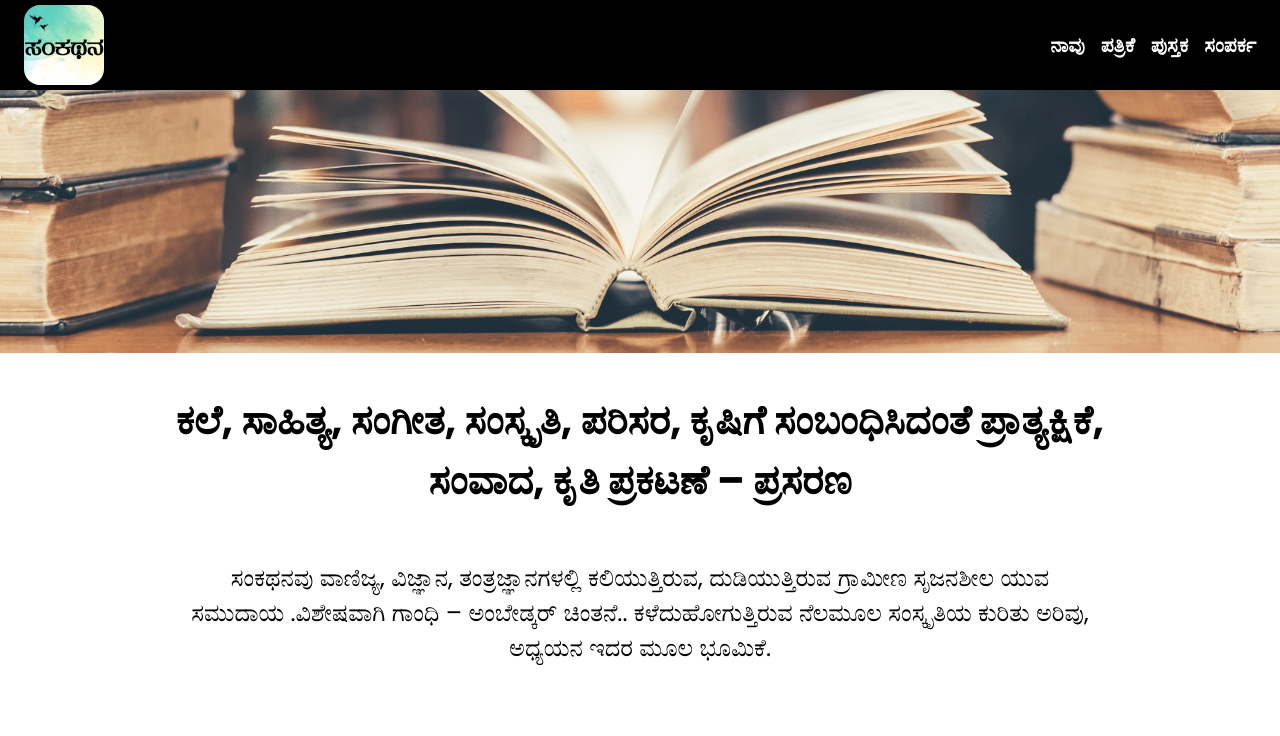
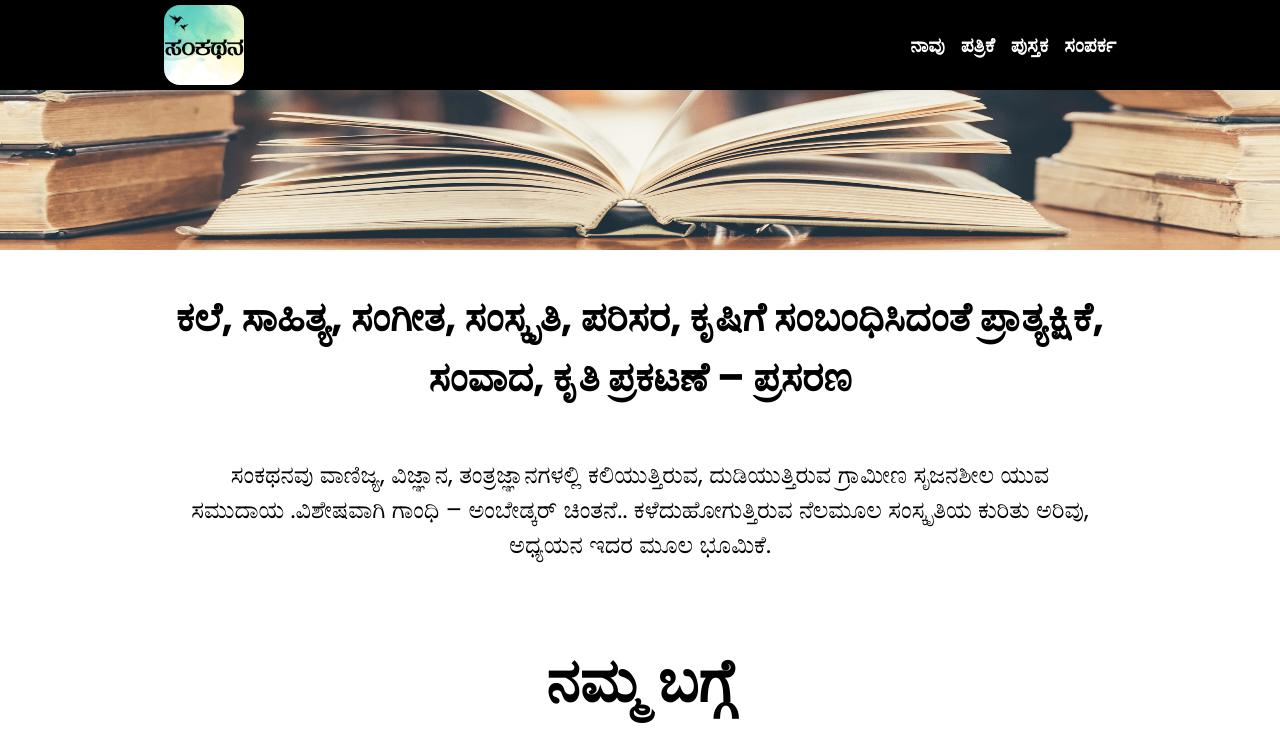
Before and after one commit to ggangadhara/sankathana, a plain HTML site: page index.html in a window 1280 px wide. Shown: the top 736 px of the page. Drawn offline with Linux system fonts and the light colour scheme.

Commit message:
changed nav bar

```diff
--- a/index.html
+++ b/index.html
@@ -10,7 +10,8 @@
   </head>
   <body>
     <section>
-      <nav>
+      <div class="nav_div">
+        <nav class="row">
           <img class="logo" src="./assets/logo.jpg" alt="logo image" />
           <ul>
             <li><a href="#about">ನಾವು</a></li>
@@ -19,6 +20,8 @@
             <li><a href="#contact">ಸಂಪರ್ಕ</a></li>
           </ul>
         </nav>
+      </div>
+
       <header>
         <div class="row">
           <h1>
@@ -67,8 +70,8 @@
                 ಡಿಜಿಟಲ್ ಮಾಧ್ಯಮವು ಮುನ್ನೆಲೆಗೆ ಬರಲು ತೊಡಗಿದಂತೆ ಮುದ್ರಣ ಮಾಧ್ಯಮದಲ್ಲಿದ್ದ
                 ಸಾಹಿತ್ಯಿಕ ಪತ್ರಿಕೆಗಳು ತಮ್ಮದೇ ಆದ ಬೇರೆ ಬೇರೆ ಕಾರಣಗಳಿಗೆ ನಿಂತುಹೋಗ
                 ತೊಡಗಿದವು. ಹಾಗಿದ್ದಾಗ ಅಂತರ್ಜಾಲ ತಾಣಗಳಲ್ಲಿ ಪರಸ್ಪರ ಪರಿಚಯವಾಗಿದ್ದ
-                ಗೆಳೆಯ, ಹಿರಿಯ ನೆರವಿನಿಂದ ರಾಜೇಂದ್ರ ಪ್ರಸಾದ್ ೨೦೧೫ ರ ಮೇ 17 ರಂದು ಸಂಕಥನ
-                ಪತ್ರಿಕೆಯ ಮೊದಲ ಸಂಚಿಕೆ ಹೊರತಂದರು.
+                ಗೆಳೆಯ, ಹಿರಿಯ ನೆರವಿನಿಂದ <strong>ರಾಜೇಂದ್ರ ಪ್ರಸಾದ್</strong> ೨೦೧೫ ರ
+                ಮೇ 17 ರಂದು ಸಂಕಥನ ಪತ್ರಿಕೆಯ ಮೊದಲ ಸಂಚಿಕೆ ಹೊರತಂದರು.
               </p>
               <p class="section_description">
                 ೨೦೨೦ ರ ಮಧ್ಯ ಭಾಗದಲ್ಲಿ ಸಂಕಥನ ಸಾಹಿತ್ಯ ಪತ್ರಿಕೆಯನ್ನು ಉಳಿಸಿರುವ ಬಾಕಿ
--- a/style.css
+++ b/style.css
@@ -7,6 +7,9 @@
     font-family: 'Poppins', sans-serif;
 }
 
+.nav_div{
+  background-color: black;
+}
 nav{
     height: 90px;
     display: flex;
@@ -14,6 +17,7 @@ nav{
     align-items: center;
     padding:0 24px;
     background-color:black;
+
 }
 a {
 color: white;
@@ -46,7 +50,8 @@ li {
 
 .banner{
 
-    width: 100%;
+max-height: 20vh;
+  max-width:  100vw;
     margin-bottom: 30px;
 
 }
```
Lines whose indentation alone changed are shown as unchanged.
